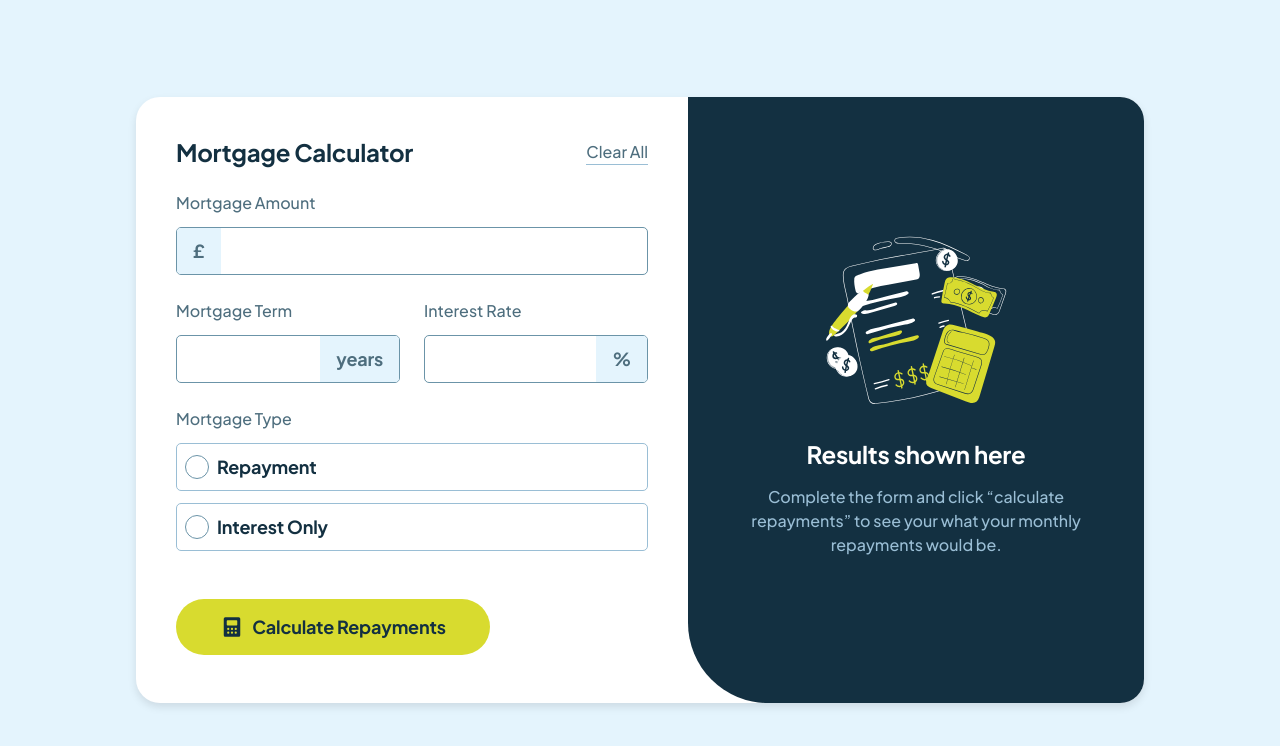
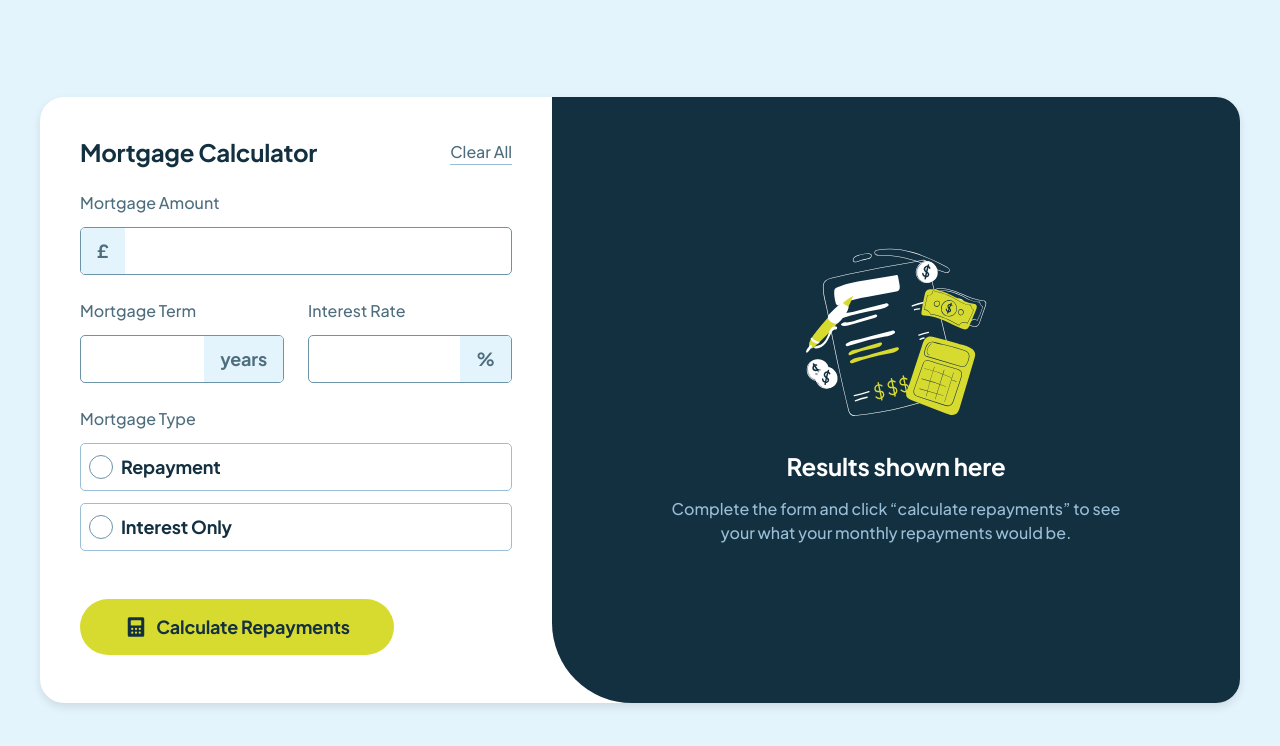
Before and after one commit to yehudahason/Mortgage-Calculator, a React (Vite) app: page / in a window 1280 px wide. Shown: the top 746 px of the page. Built offline with nearby package versions, Linux system fonts and the light colour scheme.

Commit message:
width setting

```diff
--- a/src/App.css
+++ b/src/App.css
@@ -369,23 +369,24 @@ button img {
   height: 24px;
   width: 24px;
 }
-@media (min-width: 690px) {
+@media (min-width: 768px) {
   .main {
     padding: 40px;
   }
   .card {
     width: 688px;
-    height: 1113px;
+    height: fit-content;
     flex-direction: column;
     border-radius: 1.5rem;
   }
   .calculator {
-    width: 688px;
+    width: fit-content;
     height: 606px;
     padding: 40px;
   }
   .results {
     width: fit-content;
+    min-width: 688px;
     height: 606px;
     padding: 1rem;
     border-radius: 0 0 1.5rem 1.5rem;
@@ -416,10 +417,9 @@ button img {
 @media (min-width: 1010px) {
   .card {
     min-height: unset;
-    width: 1008px;
+    width: fit-content;
     height: 606px;
     flex-direction: row;
-    /* border-radius: 0 1rem 1rem 0; */
   }
   .results {
     border-radius: 0 1.5rem 1.5rem 5rem;
@@ -427,7 +427,6 @@ button img {
   }
   .result-card {
     min-height: 0;
-    /* width: 424px; */
     height: 293px;
   }
 }
```
